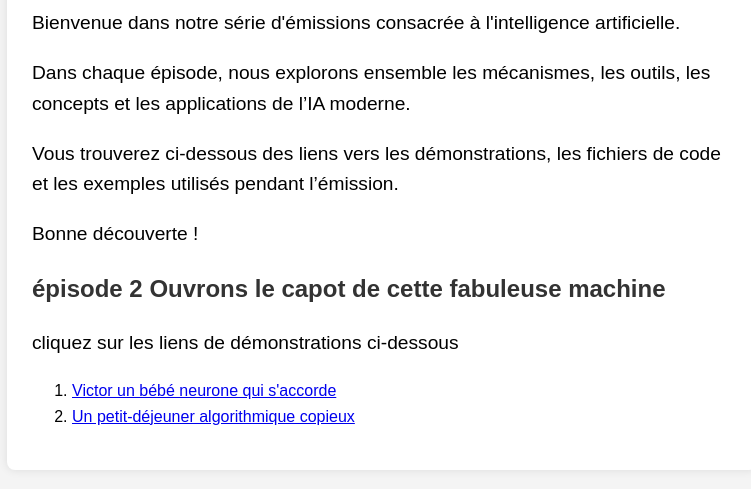
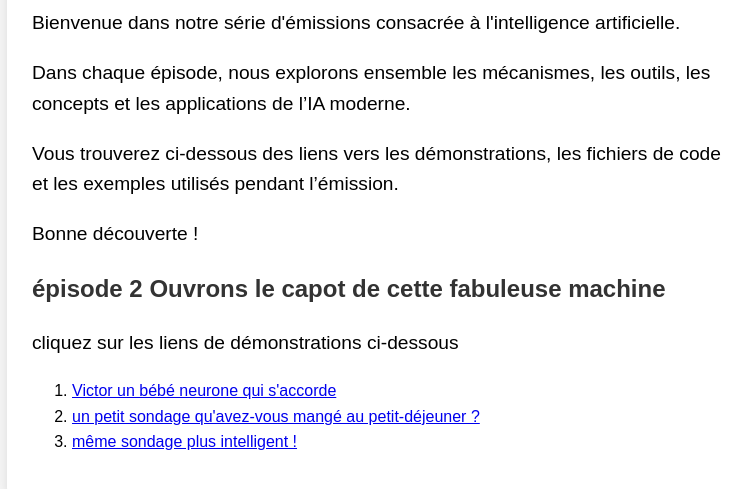
Before and after one commit to iwaniukeric94-wq/emissionIa, a plain HTML site: page index.html in a window 1280 px wide. Shown: the part 159-648 px from the top of the page, without its empty margins (258-1009 px from the left). Drawn offline with Linux system fonts and the light colour scheme.

Commit message:
Add files via upload

```diff
--- a/index.html
+++ b/index.html
@@ -39,7 +39,8 @@ cliquez sur les liens de démonstrations ci-dessous<br/>
 <p>
 <ol start="1">
 <li> <a href="victor1.html">Victor un bébé neurone qui s'accorde</a></li>
-<li> <a href="victor2a.html">Un petit-déjeuner algorithmique copieux</a></li>
+<li> <a href="victor2a.html">un petit sondage qu'avez-vous mangé au petit-déjeuner ?</a></li>
+<li> <a href="victor2b.html">même sondage plus intelligent !</a></li>
 
 </ol>
 
```
